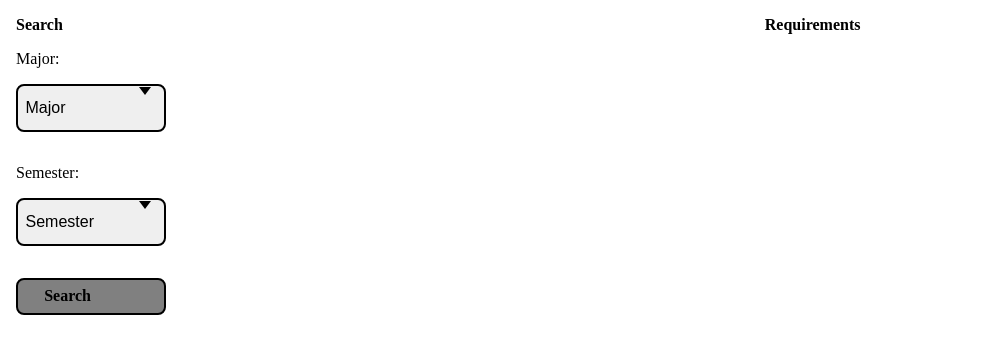
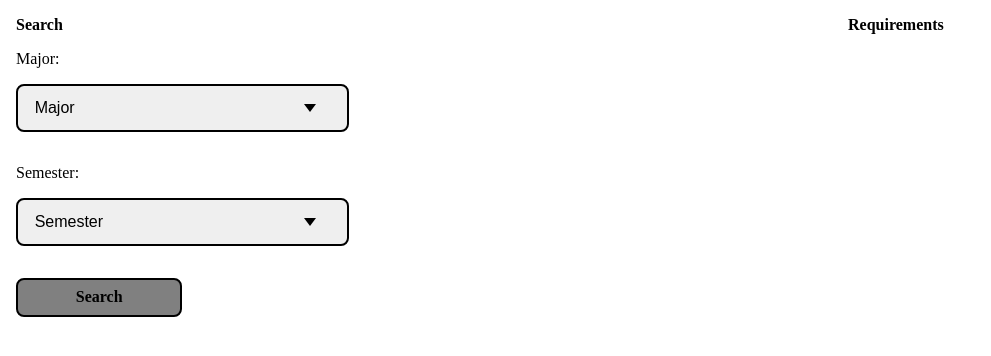
Before and after one commit to JumboCode/TUPIT, a Next.js app in the folder frontend/: page /class in a window 1280 px wide. Shown: the top 356 px of the page, without its empty margins (0-991 px from the left). Built offline with nearby package versions, Linux system fonts and the light colour scheme.

Commit message:
Final style changes

```diff
--- a/frontend/src/pages/class/class.module.scss
+++ b/frontend/src/pages/class/class.module.scss
@@ -9,14 +9,18 @@
   flex-direction: row;
 }
 
+.header {
+  width: 50%;
+}
+
 #selectBox {
-  width: 60%;
+  width: 100%;
 }
 
 .selectBox {
   padding: 1rem 0 1rem;
   position: relative;
-  width: 20%;
+  width: 40%;
 }
 
 .selectBox select {
@@ -35,7 +39,7 @@
   content: '';
   position: absolute;
   right: 10%;
-  top: 50%;
+  top: 65%;
   margin-top: -4px;
   border-top: 8px solid #000000;
   border-left: 6px solid transparent;
@@ -56,6 +60,7 @@
   padding: 1% 3.5%;
   margin: 1rem 0;
   width: 20%;
+  text-align: center;
 }
 
 // .container__flex {
--- a/frontend/src/pages/class/index.tsx
+++ b/frontend/src/pages/class/index.tsx
@@ -77,15 +77,11 @@ const SearchBox: React.FC<SearchBoxInterface> = ({ readOption }) => {
     search_box.push(box);
   }
 
-  return (
-    <div>
-      {search_box}
-    </div>
-  );
+  return <div>{search_box}</div>;
 };
 
 const Class: React.FC = () => {
-  const [option, setOption] = useState<SearchOptionInterface>({major: null, semester: null});
+  const [option, setOption] = useState<SearchOptionInterface>({ major: null, semester: null });
 
   /**
    * Set state of option when a selection is made.
@@ -108,7 +104,7 @@ const Class: React.FC = () => {
           <SearchBox readOption={readOption} />
           {button}
         </div>
-        <div>
+        <div className={styles.header}>
           <h1>Requirements</h1>
         </div>
       </div>
```
